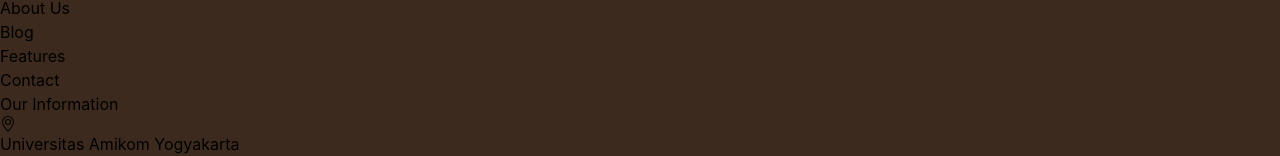
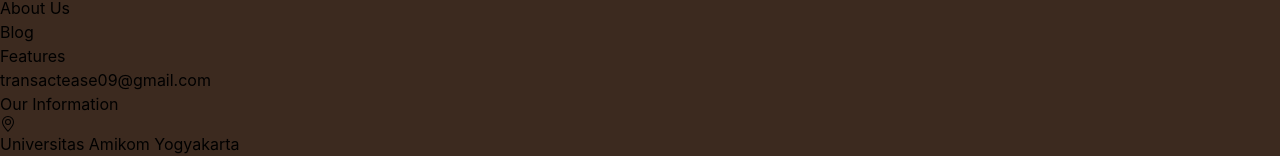
Before and after one commit to nayasuna/digbis, a React (Vite) app: page / in a window 1280 px wide. Shown: the part 4916-5072 px from the top of the page. Built offline with nearby package versions, Linux system fonts and the light colour scheme.

Commit message:
membuat landing

```diff
--- a/src/components/footer.jsx
+++ b/src/components/footer.jsx
@@ -4,6 +4,7 @@
 
 const Footer = () => {
   const phoneNumber = '081224418965'; // Ganti dengan nomor WhatsApp Anda
+  const emailAddress = 'transactease09@gmail.com'; // Ganti dengan alamat email Anda
 
   return (
     <footer className="bg-gray-800 text-white py-8 px-4 md:px-12" style={{ background: '#3C2A1F' }}>
@@ -28,7 +29,7 @@
             <li><a href="#about" className="text-white hover:underline">About Us</a></li>
             <li><a href="#blog" className="text-white hover:underline">Blog</a></li>
             <li><a href="#features" className="text-white hover:underline">Features</a></li>
-            <li><a href="#contact" className="text-white hover:underline">Contact</a></li>
+            <li><a href={`mailto:${emailAddress}`} className="text-white hover:underline">{emailAddress}</a></li>
           </ul>
         </div>
 
@@ -47,7 +48,7 @@
               <svg xmlns="http://www.w3.org/2000/svg" width="16" height="16" fill="currentColor" className="bi bi-envelope mr-2" viewBox="0 0 16 16">
                 <path d="M0 4a2 2 0 0 1 2-2h12a2 2 0 0 1 2 2v8a2 2 0 0 1-2 2H2a2 2 0 0 1-2-2zm2-1a1 1 0 0 0-1 1v.217l7 4.2 7-4.2V4a1 1 0 0 0-1-1zm13 2.383-4.708 2.825L15 11.105zm-.034 6.876-5.64-3.471L8 9.583l-1.326-.795-5.64 3.47A1 1 0 0 0 2 13h12a1 1 0 0 0 .966-.741M1 11.105l4.708-2.897L1 5.383z"/>
               </svg>
-              <a className="text-gray-300 hover:text-white" href="mailto:transactease09@gmail.com">transactease09@gmail.com</a>
+              <a className="text-gray-300 hover:text-white" href={`mailto:${emailAddress}`}>{emailAddress}</a>
             </li>
 
             <li className="mb-2 flex items-center">
```
